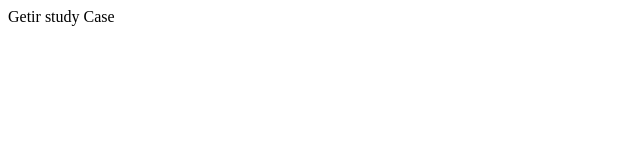
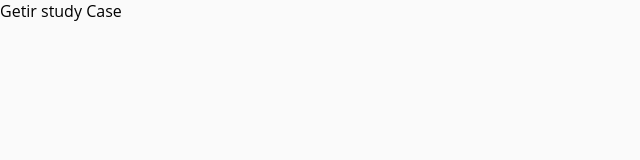
Before and after one commit to emrekircaa/getir-study-case, a React (Create React App) app: page / in a window 1280 px wide. Shown: the top 160 px of the page, without its empty margins (0-640 px from the left). Built offline with nearby package versions, Linux system fonts and the light colour scheme.

Commit message:
feat add GlobalStyle and theme

```diff
--- a/package.json
+++ b/package.json
@@ -13,6 +13,7 @@
     "react": "^18.2.0",
     "react-dom": "^18.2.0",
     "react-scripts": "5.0.1",
+    "styled-components": "^6.1.8",
     "typescript": "^4.9.5",
     "web-vitals": "^2.1.4"
   },
@@ -43,6 +44,7 @@
     ]
   },
   "devDependencies": {
-    "prettier": "3.2.4"
+    "eslint-plugin-prettier": "^5.1.3",
+    "prettier": "^3.2.4"
   }
 }
--- a/src/index.tsx
+++ b/src/index.tsx
@@ -1,12 +1,14 @@
 import React from "react";
 import ReactDOM from "react-dom/client";
 import App from "./App";
+import GlobalStyles from "./lib/GlobalStyle";
 
 const root = ReactDOM.createRoot(
-  document.getElementById("root") as HTMLElement
+  document.getElementById("root") as HTMLElement,
 );
 root.render(
   <React.StrictMode>
+    <GlobalStyles />
     <App />
-  </React.StrictMode>
+  </React.StrictMode>,
 );
--- /dev/null
+++ b/src/lib/GlobalStyle.ts
@@ -0,0 +1,33 @@
+import { createGlobalStyle } from "styled-components";
+
+const GlobalStyles = createGlobalStyle`
+  * {
+    margin: 0;
+    padding: 0;
+    box-sizing: border-box;
+    user-select: none;
+  }
+
+  body {
+    font-family: 'Open Sans', sans-serif;
+    width: 100vw;
+    height: 100vh;
+    overflow-x: hidden;
+    background-color: #FAFAFA;
+  }
+
+  &::-webkit-scrollbar {
+  width: 4px;
+}
+
+&::-webkit-scrollbar-track {
+}
+
+&::-webkit-scrollbar-thumb {
+  background-color: #E0E0E0;
+  border-radius: 4px;
+}
+
+`;
+
+export default GlobalStyles;
```
Also changed, not shown: src/theme/index.ts (added, +18 -0 lines), 1 other file (tests, documents, lock files or other folders).
